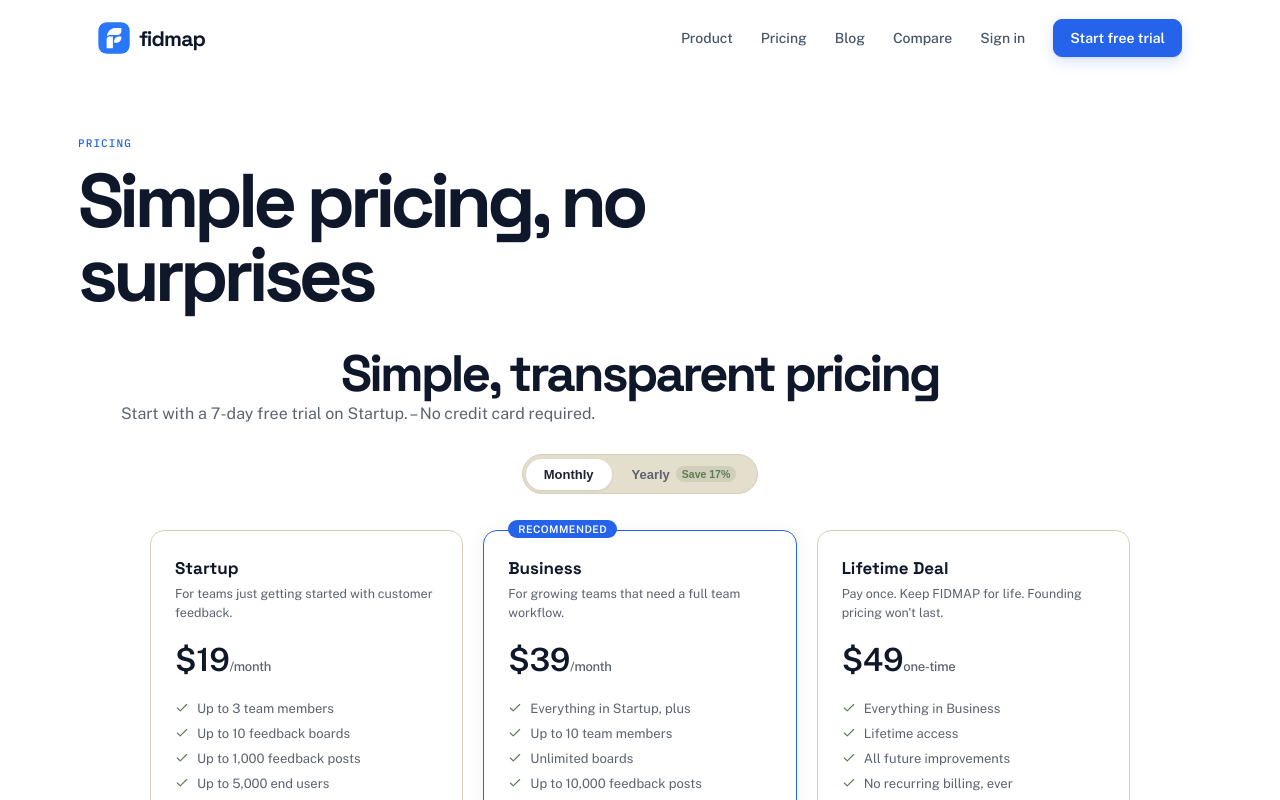
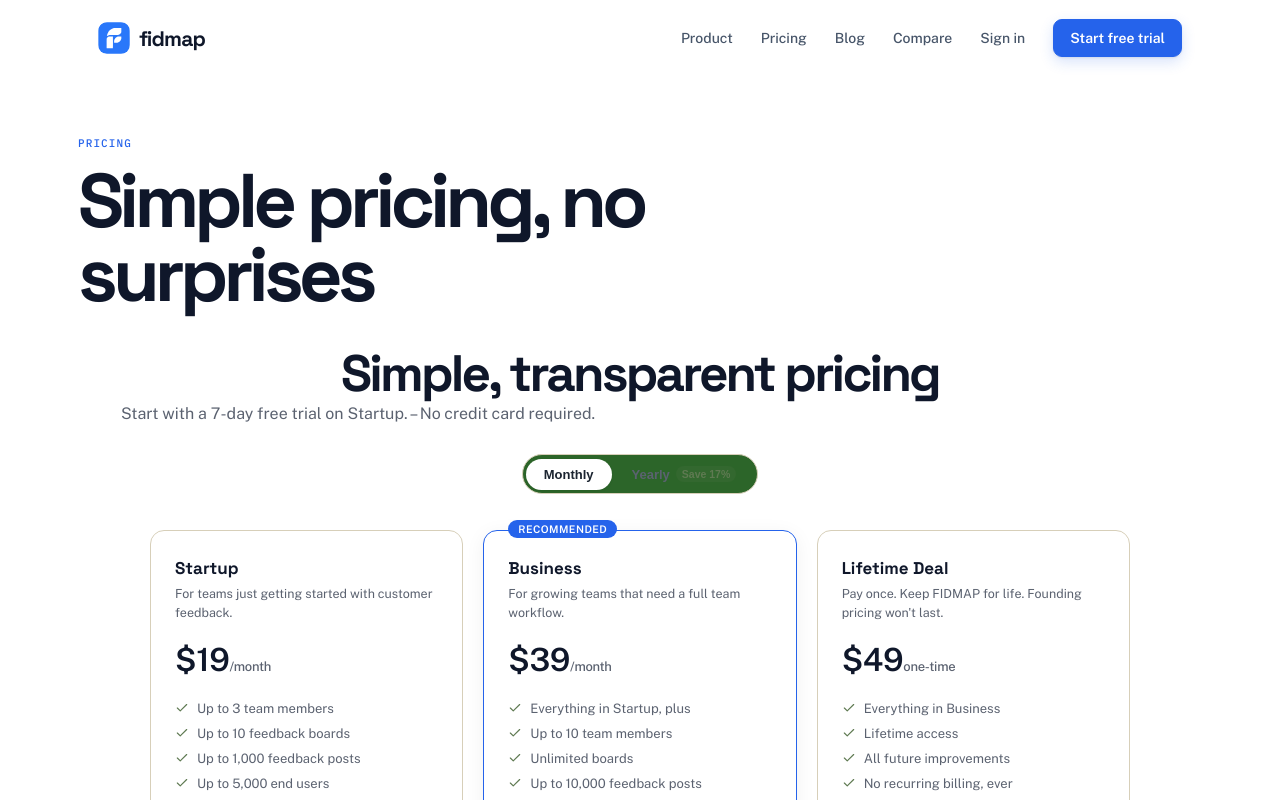
Before and after one commit to Adagash05/Fidmap_Front, a React (Vite) app: page /pricing in a window 1280 px wide. Shown: the top 800 px of the page. Built offline with nearby package versions, Linux system fonts and the light colour scheme; no server answers.

Commit message:
testing the css ...

```diff
--- a/src/Style.css
+++ b/src/Style.css
@@ -1,15 +1,15 @@
 @import url("https://fonts.googleapis.com/css2?family=Space+Grotesk:wght@500;600;700&family=Public+Sans:wght@400;500;600&family=IBM+Plex+Mono:wght@500&display=swap");
 
 :root {
-  --paper: white;
-  --paper-soft: #e4decd;
+  --paper: hsl(344, 81%, 12%) (148, 113, 113);
+  --paper-soft: hsl(117, 42%, 28%);
   --ink: #1b2430;
   --ink-soft: #5b6270;
   --line: #d7cfb9;
   --moss: #5f7a52;
   --brass: #2563eb;
   --teal: #2f6f6b;
-  --brick: #062463;
+  --brick: #9c4a3c;
   --slate: #8b93a0;
   --indigo: #4c5b7a;
 
```
